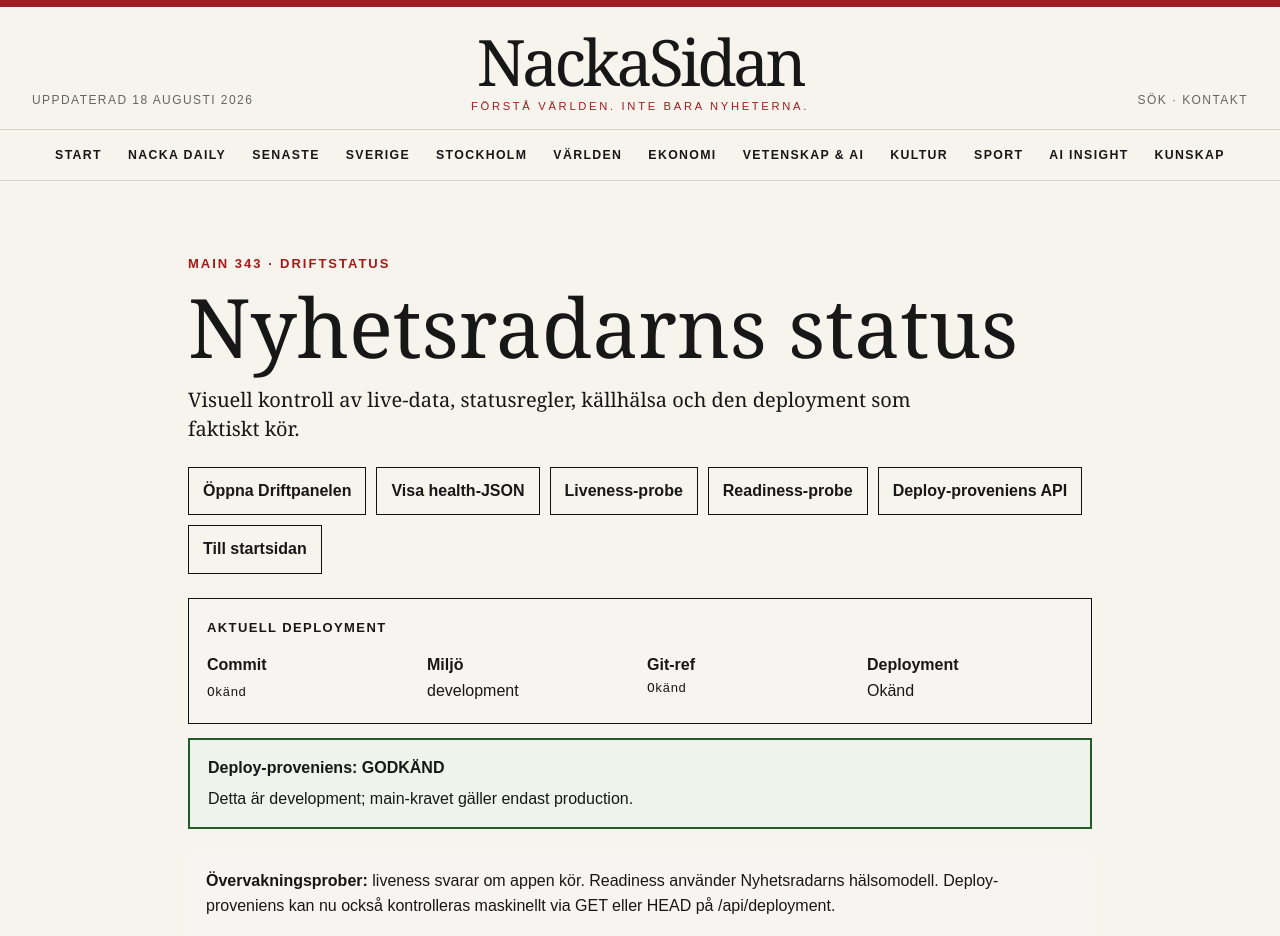
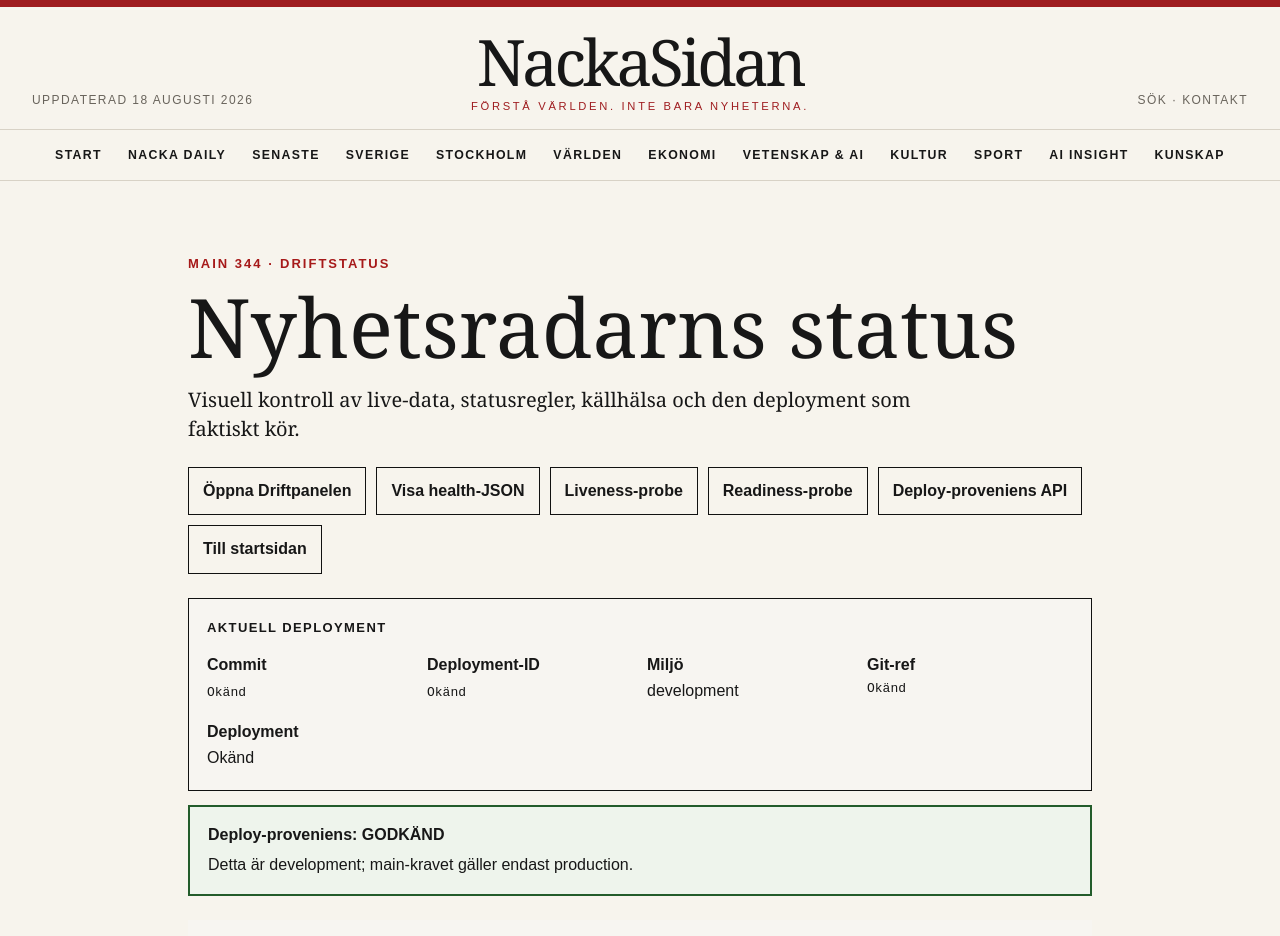
Before and after one commit to Djurgarden2019/NackaSidan-2026, a Next.js app: page /driftstatus in a window 1280 px wide. Shown: the top 936 px of the page. Built offline with nearby package versions, Linux system fonts and the light colour scheme; no server answers.

Commit message:
Main 344: show deployment ID on drift status

```diff
--- a/app/driftstatus/page.tsx
+++ b/app/driftstatus/page.tsx
@@ -15,15 +15,15 @@ export default async function DriftstatusPage() {
   const { unavailable, alerts, reasons, status, newestPublishedAt, newestAgeHours, staleAfterHours, sourceFreshness, staleSources, undatedSources, activeSources, downSources, sourceStaleAfterHours } = getNewsHealth(radar);
   const freshnessLabel = newestAgeHours === null ? 'Okänd' : `${Math.round(newestAgeHours * 10) / 10} h`;
   return <main style={{ maxWidth:960, margin:'0 auto', padding:'72px 28px 100px' }}>
-    <p style={{ color:'#a61919', fontWeight:800, letterSpacing:2, fontSize:13 }}>MAIN 343 · DRIFTSTATUS</p>
+    <p style={{ color:'#a61919', fontWeight:800, letterSpacing:2, fontSize:13 }}>MAIN 344 · DRIFTSTATUS</p>
     <h1 style={{ fontFamily:'Georgia,serif', fontSize:'clamp(48px,7vw,82px)', lineHeight:.98, margin:'12px 0 18px' }}>Nyhetsradarns status</h1>
     <p style={{ fontFamily:'Georgia,serif', fontSize:20, lineHeight:1.45, maxWidth:760 }}>Visuell kontroll av live-data, statusregler, källhälsa och den deployment som faktiskt kör.</p>
     <nav aria-label="Driftverktyg" style={{ display:'flex', flexWrap:'wrap', gap:10, marginTop:24 }}>
       {[['/driftpanel','Öppna Driftpanelen'],['/api/news-health','Visa health-JSON'],['/api/news-health/live','Liveness-probe'],['/api/news-health/ready','Readiness-probe'],['/api/deployment','Deploy-proveniens API'],['/','Till startsidan']].map(([href,label]) => <Link key={href} href={href} style={{ border:'1px solid #111', padding:'10px 14px', textDecoration:'none', fontWeight:700 }}>{label}</Link>)}
     </nav>
-    <section aria-label="Deployment-identitet" style={{ marginTop:24, padding:18, border:'1px solid #111', background:'#f7f5f1' }}><div style={{ fontSize:13,fontWeight:900,letterSpacing:1.4 }}>AKTUELL DEPLOYMENT</div><div style={{display:'grid',gridTemplateColumns:'repeat(auto-fit,minmax(180px,1fr))',gap:14,marginTop:14}}><div><strong>Commit</strong><div style={{fontFamily:'monospace',marginTop:4}}>{deployment.shortCommitSha ?? 'Okänd'}</div></div><div><strong>Miljö</strong><div>{deployment.environment}</div></div><div><strong>Git-ref</strong><div style={{fontFamily:'monospace'}}>{deployment.gitRef ?? 'Okänd'}</div></div><div><strong>Deployment</strong><div>{deployment.deploymentUrl ? <a href={`https://${deployment.deploymentUrl}`} target="_blank" rel="noreferrer">Öppna körande deploy</a> : 'Okänd'}</div></div></div></section>
+    <section aria-label="Deployment-identitet" style={{ marginTop:24, padding:18, border:'1px solid #111', background:'#f7f5f1' }}><div style={{ fontSize:13,fontWeight:900,letterSpacing:1.4 }}>AKTUELL DEPLOYMENT</div><div style={{display:'grid',gridTemplateColumns:'repeat(auto-fit,minmax(180px,1fr))',gap:14,marginTop:14}}><div><strong>Commit</strong><div style={{fontFamily:'monospace',marginTop:4}}>{deployment.shortCommitSha ?? 'Okänd'}</div></div><div><strong>Deployment-ID</strong><div style={{fontFamily:'monospace',marginTop:4,overflowWrap:'anywhere'}}>{deployment.deploymentId ?? 'Okänd'}</div></div><div><strong>Miljö</strong><div>{deployment.environment}</div></div><div><strong>Git-ref</strong><div style={{fontFamily:'monospace'}}>{deployment.gitRef ?? 'Okänd'}</div></div><div><strong>Deployment</strong><div>{deployment.deploymentUrl ? <a href={`https://${deployment.deploymentUrl}`} target="_blank" rel="noreferrer">Öppna körande deploy</a> : 'Okänd'}</div></div></div></section>
     <section aria-label="Deploy-proveniens" style={{marginTop:14,padding:'16px 18px',border:`2px solid ${deployment.provenanceOk?'#235c2b':'#a61919'}`,background:deployment.provenanceOk?'#eef4ec':'#f7e7e7',lineHeight:1.55}}><strong>Deploy-proveniens: {deployment.provenanceOk?'GODKÄND':'VARNING'}</strong><div style={{marginTop:6}}>{deployment.isProduction ? deployment.isMainRef ? 'Production-deployen kommer från main, vilket är förväntat.' : `Production-deployen kommer från ${deployment.gitRef ?? 'okänd Git-ref'} i stället för main.` : `Detta är ${deployment.environment}; main-kravet gäller endast production.`}</div></section>
-    <section aria-label="Probe-status" style={{marginTop:24,padding:'16px 18px',background:'#f7f5f1',lineHeight:1.55}}><strong>Övervakningsprober:</strong> liveness svarar om appen kör. Readiness använder Nyhetsradarns hälsomodell. Deploy-proveniens kan nu också kontrolleras maskinellt via GET eller HEAD på /api/deployment.</section>
+    <section aria-label="Probe-status" style={{marginTop:24,padding:'16px 18px',background:'#f7f5f1',lineHeight:1.55}}><strong>Övervakningsprober:</strong> liveness svarar om appen kör. Readiness använder Nyhetsradarns hälsomodell. Deploy-proveniens kan kontrolleras maskinellt via GET eller HEAD på /api/deployment.</section>
     <section aria-label="Aktuell driftstatus" style={{marginTop:34,border:'3px solid #111',padding:'28px 26px',background:status==='STABIL'?'#eef4ec':'#f7eee5'}}><div style={{fontSize:13,fontWeight:900,letterSpacing:1.6}}>STATUS</div><div style={{fontFamily:'Georgia,serif',fontSize:54,lineHeight:1,marginTop:8}}>{status}</div>{alerts.length?<ul style={{margin:'18px 0 0',paddingLeft:20,lineHeight:1.6}}>{alerts.map(a=><li key={a}>{a}</li>)}</ul>:<p>Inga automatiska driftvarningar just nu.</p>}</section>
     {reasons.length?<section style={{marginTop:24}}><h2 style={{fontFamily:'Georgia,serif',fontSize:30}}>Varför denna status?</h2><div style={{display:'grid',gap:10}}>{reasons.map(r=><div key={r} style={{borderLeft:'3px solid #a61919',padding:'10px 14px',background:'#f7f5f1'}}><strong style={{fontFamily:'monospace'}}>{r}</strong><div>{reasonLabels[r]??r}</div></div>)}</div></section>:null}
     <section style={{display:'grid',gridTemplateColumns:'repeat(auto-fit,minmax(150px,1fr))',gap:14,marginTop:28}}>{[[radar.items.length,'Aktuella artiklar'],[freshnessLabel,'Nyaste artikelns ålder'],[activeSources.length,'Aktiva källor'],[staleSources.length,'Gamla källor'],[undatedSources.length,'Utan daterad data'],[downSources.length,'Nere']].map(([v,l])=><div key={String(l)} style={{borderTop:'2px solid #111',paddingTop:12}}><strong style={{fontSize:34}}>{v}</strong><div>{l}</div></div>)}</section>
```
